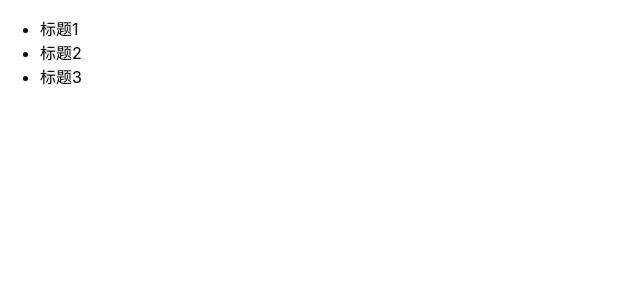
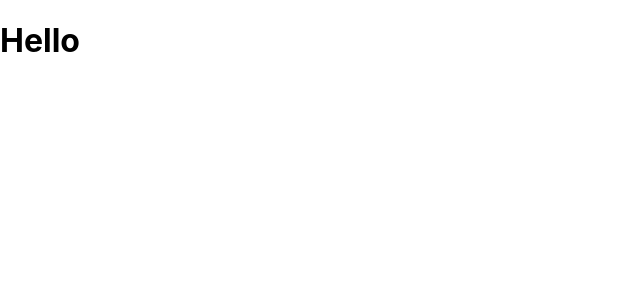
Before and after one commit to Pcjmy/React-Demo, a React (Create React App) app: page / in a window 1280 px wide. Shown: the top 300 px of the page, without its empty margins (0-640 px from the left). Built offline with nearby package versions, Linux system fonts and the light colour scheme.

Commit message:
feat: useEffect

```diff
--- a/src/App.js
+++ b/src/App.js
@@ -1,11 +1,7 @@
-// import JSXBaseDemo from './components/baseUse/JSXBaseDemo'
-// import ConditionDemo from './components/baseUse/ConditionDemo'
-import ListDemo from './components/baseUse/ListDemo'
+import Hello from './components/hooks/Hello'
 
 function App() {
-  return (
-    <ListDemo />
-  );
+  return <Hello />
 }
 
 export default App;
--- /dev/null
+++ b/src/components/hooks/Hello.js
@@ -0,0 +1,12 @@
+import React from 'react'
+import { useEffect } from 'react'
+
+const Hello = () => {
+  useEffect(() => {
+    console.log('hello')
+  }, [])
+
+  return <h1>Hello</h1>
+}
+
+export default Hello
```
Also changed, not shown: package.json (+6 -6 lines).
